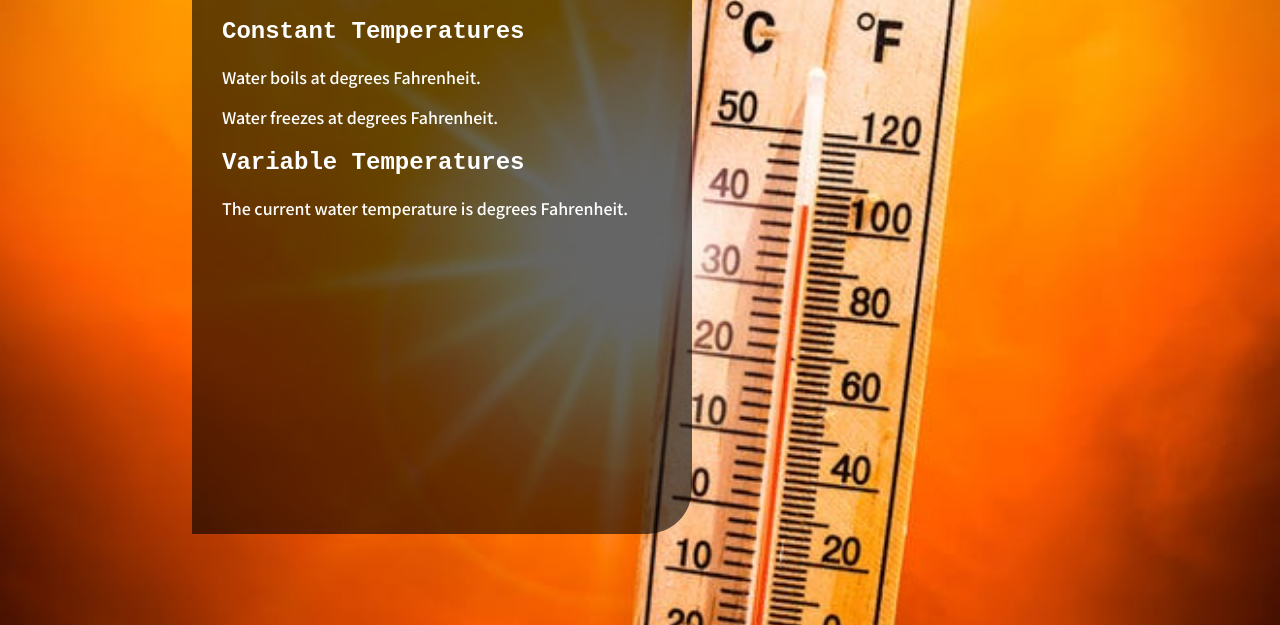
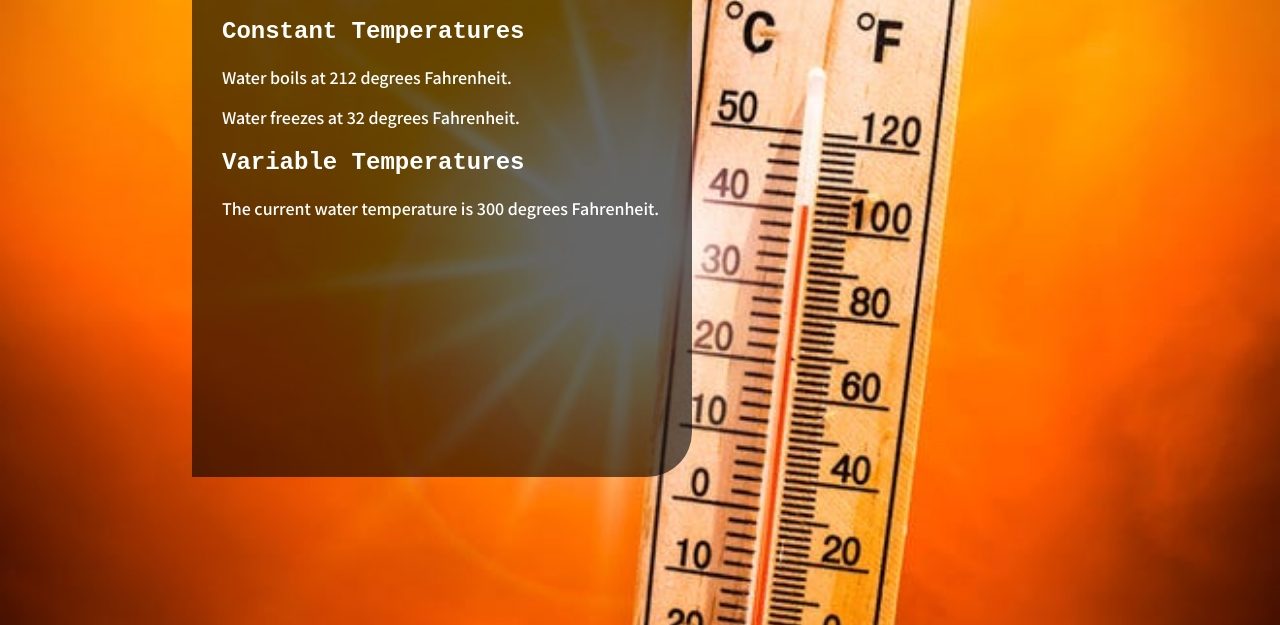
Before and after one commit to andyjacobs11/m10-hw-10-jacobs-andrew, a website: page index.html in a window 1280 px wide. Shown: the part 175-800 px from the top of the page. Drawn offline with Linux system fonts and the light colour scheme; a web font is replaced by a local one.

```diff
--- a/index.html
+++ b/index.html
@@ -39,6 +39,6 @@
         <p>Jump on in.</p>
       </section>
     </footer>
-    <script src="main.js"></script>
+    <script src="lib/main.js"></script>
   </body>
 </html>
--- /dev/null
+++ b/lib/main.js
@@ -0,0 +1,10 @@
+"use strict";
+
+document.getElementById("boiling-temp").innerHTML = "212";
+document.getElementById("freezing-temp").innerHTML = "32";
+document.getElementById("water-temp").innerHTML = "300";
+
+setTimeout(function () {
+    document.getElementById("boiling").innerHTML = "The water is hot. I think it is boiling";
+    node.getElementById("boiling").classList.remove(hide);
+}, 3000);
```
Also changed, not shown: package.json (added, +15 -0 lines), src/main.js (+9 -0 lines), .babelrc (added), 2 other files.
